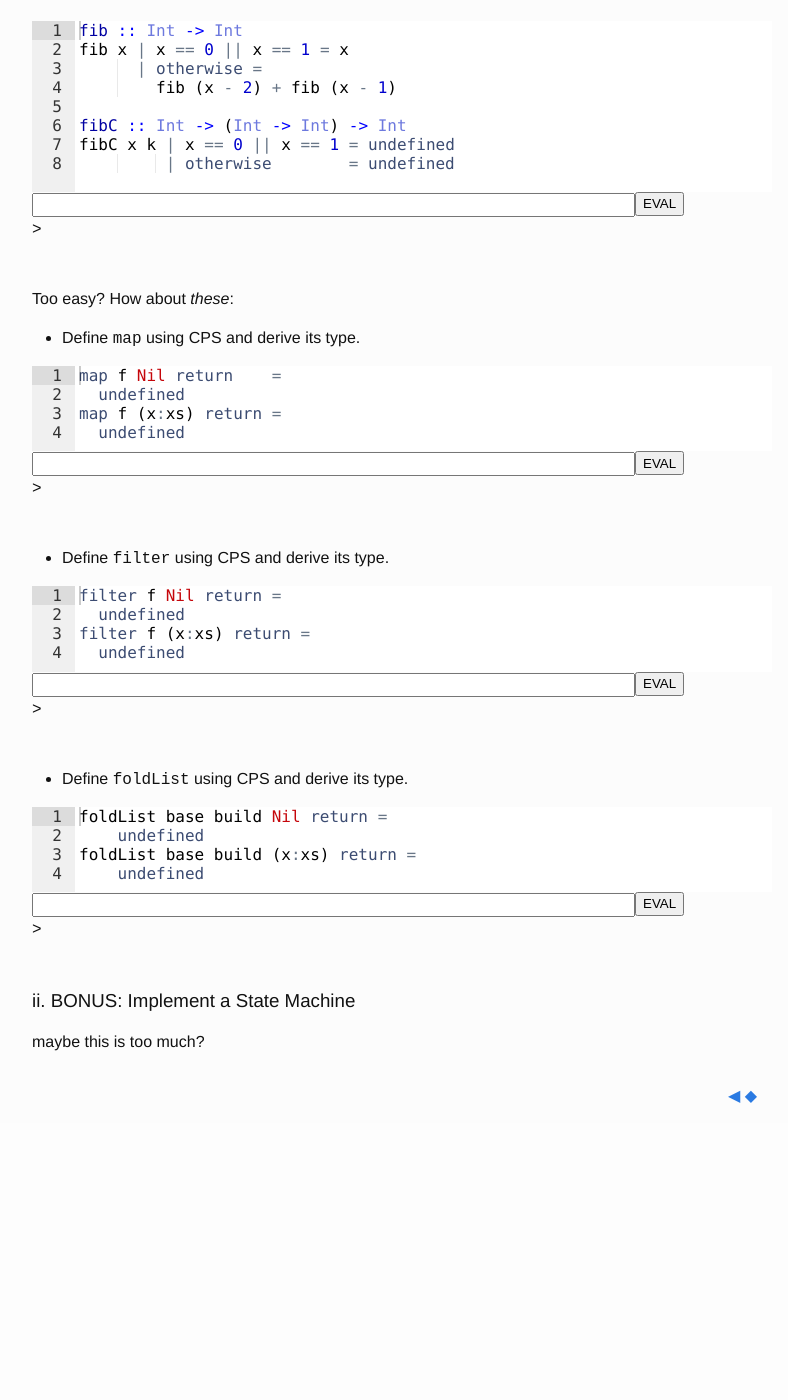
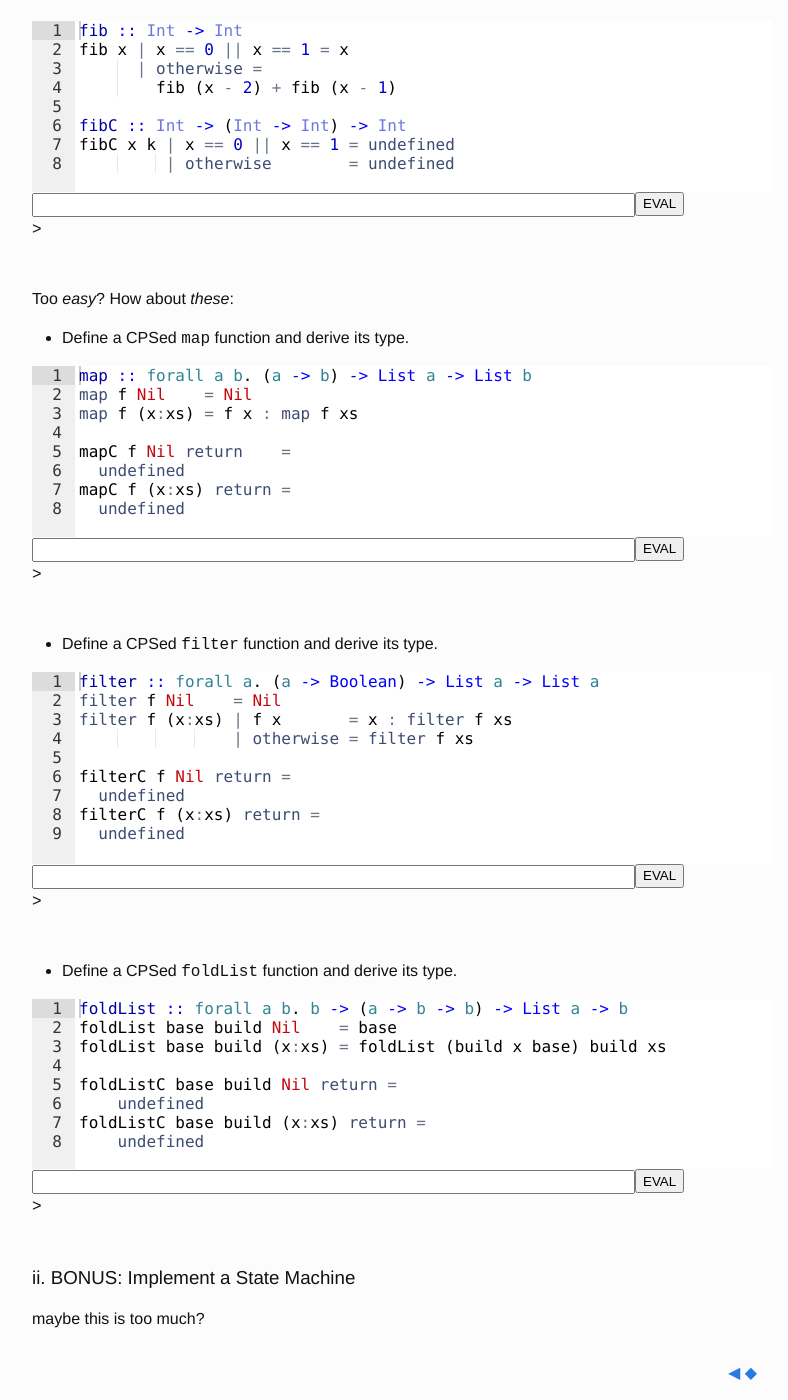
Before and after one commit to lazywithclass/project-lamp, a Jekyll site: the page built from website/book/chapter3.markdown, in a window 1280 px wide and 1400 px high, scrolled down 14681 px. Shown: the whole window, without its empty margins (238-1026 px from the left). Built offline with Jekyll 4.4.1, drawn with Linux system fonts in a browser that asks for light colours; a script that is not in the unit is left out; before the commit the page ends 15804 px from its top, so only the background shows below that.

Commit message:
moved some uneditable code to editors

```diff
--- a/website/book/chapter3.markdown
+++ b/website/book/chapter3.markdown
@@ -625,22 +625,38 @@ fibC :: Int -> (Int -> Int) -> Int
 fibC x k | x == 0 || x == 1 = undefined
          | otherwise        = undefined%}
 
-Too easy? How about *these*:
+Too *easy*? How about *these*:
 
-* Define `map` using CPS and derive its type.
-{% repl_only mapCPS#map f Nil return    =
+* Define a CPSed `map` function and derive its type.
+
+{% repl_only mapCPS#map :: forall a b. (a -> b) -> List a -> List b
+map f Nil    = Nil
+map f (x:xs) = f x : map f xs
+
+mapC f Nil return    =
   undefined
-map f (x:xs) return =
+mapC f (x:xs) return =
   undefined%}
-* Define `filter` using CPS and derive its type.
-{% repl_only filterCPS#filter f Nil return =
+
+* Define a CPSed `filter` function and derive its type.
+{% repl_only filterCPS#filter :: forall a. (a -> Boolean) -> List a -> List a
+filter f Nil    = Nil
+filter f (x:xs) | f x       = x : filter f xs
+                | otherwise = filter f xs
+
+filterC f Nil return =
   undefined
-filter f (x:xs) return =
+filterC f (x:xs) return =
   undefined%}
-* Define `foldList` using CPS and derive its type.
-{% repl_only foldList#foldList base build Nil return =
+
+* Define a CPSed `foldList` function and derive its type.
+{% repl_only foldList#foldList :: forall a b. b -> (a -> b -> b) -> List a -> b
+foldList base build Nil    = base
+foldList base build (x:xs) = foldList (build x base) build xs
+
+foldListC base build Nil return =
     undefined
-foldList base build (x:xs) return =
+foldListC base build (x:xs) return =
     undefined%}
 
 
```
